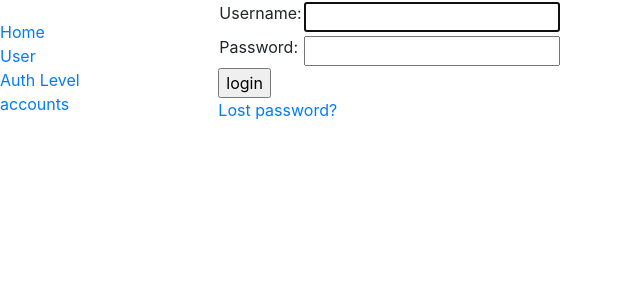
After one commit to fuddyduddy/Django_Password_Recorder, a Django app: page /accounts/login/ in a window 1280 px wide. The commit adds this page. Shown: the top 300 px of the page, without its empty margins (0-640 px from the left). Run offline with Django 3.2, Linux system fonts and the light colour scheme; some libraries are stand-ins or nearby versions.

Commit message:
commit 20210214

```diff
--- a/mydjango/urls.py
+++ b/mydjango/urls.py
@@ -37,3 +37,7 @@ urlpatterns += static(settings.STATIC_URL, document_root=settings.STATIC_ROOT)
 #     path('user/', ,name='user'),
 #     path('account/', ,name='account')
 # ]
+
+urlpatterns += [
+    path('accounts/', include('django.contrib.auth.urls')),
+]
--- a/password/models.py
+++ b/password/models.py
@@ -19,7 +19,7 @@ class User(models.Model):
         ordering = ['lastName', 'firstName']
 
     def get_absolute_url(self):
-        return reverse('user-list')#, args=[str(self.id)])
+        return reverse('user-detail', args=[str(self.id)])
 
     def __str__(self):
         return self.lastName + self.firstName
@@ -28,7 +28,7 @@ class AuthLevel(models.Model):
     auth        = models.CharField(max_length=100, help_text='Input Auth Level here. e.g: Admin, Peer, Acquaintance (max length = 50).')
 
     def get_absolute_url(self):
-        return reverse('auth-level-list')#, args=[str(self.id)])
+        return reverse('auth-level-detail', args=[str(self.id)])
 
     # To display auth instead of showing 'AuthLevel Object (1)'
     def __str__(self):
@@ -50,7 +50,7 @@ class Account(models.Model):
         pass
 
     def get_absolute_url(self):
-        return reverse('account-list')#, args=[str(self.id)])
+        return reverse('account-detail', args=[str(self.id)])
 
     def __str__(self):
         return self.accountName
--- a/password/templates/base.html
+++ b/password/templates/base.html
@@ -32,6 +32,23 @@
                         <!-- <p>This is block authorized.</p> -->
                     {% endif %}
                 {% endblock %}
+                {% block pagination %}
+                    {% if is_paginated %}
+                        <div class="pagination">
+                            <span class="page-links">
+                                {% if page_obj.has_previous %}
+                                    <a href="{{ request.path }}?page={{ page_obj.previous_page_number }}">previous</a>
+                                {% endif %}
+                                <span class="page-current">
+                                    Page {{ page_obj.number }} of {{ page_obj.paginator.num_pages }}.
+                                </span>
+                                {% if page_obj.has_next %}
+                                    <a href="{{ request.path }}?page={{ page_obj.next_page_number }}">next</a>
+                                {% endif %}
+                            </span>
+                        </div>
+                    {% endif %}
+                {% endblock %}
             </div>
         </div>
 
--- /dev/null
+++ b/password/templates/password/authlevel_detail.html
@@ -0,0 +1,6 @@
+{% extends "base.html" %}
+    {% block content %}
+        <h1>Auth Level:</h1>
+        <p>Level name = {{ authlevel.auth }}</p>
+
+    {% endblock %}
--- a/password/templates/password/user_list.html
+++ b/password/templates/password/user_list.html
@@ -2,13 +2,13 @@
     {% block content %}
         <h1>User List:</h1>
         {% if user_list %}
-        <ul>
+        <ol>
             {% for user in user_list %}
                 <li>
                     <a href="{{ user.get_absolute_url }}">{{ user.lastName }}</a> ({{ user.firstName }})
                 </li>
             {% endfor %}
-        </ul>
+        </ol>
         {% else %}
             <p>There is no user registered.</p>
         {% endif %}
--- a/password/urls.py
+++ b/password/urls.py
@@ -1,14 +1,27 @@
 from django.urls import path
 from . import views
 
-from password.views import UserListView, AuthLevelListView, AccountListView
+from password.views import (
+    UserListView,
+    AuthLevelListView,
+    AccountListView,
+    UserDetailView,
+    AuthLevelDetailView,
+    AccountDetailView
+)
 
 urlpatterns = [
     path('', views.index, name='index'),
 ]
 
 urlpatterns += [
-    path('user/', UserListView.as_view(), name='user-list'),
-    path('authlevel/', AuthLevelListView.as_view(), name='auth-level-list'),
-    path('account/', AccountListView.as_view(), name='account-list'),
+    path('user/', views.UserListView.as_view(), name='user-list'),
+    path('authlevel/', views.AuthLevelListView.as_view(), name='auth-level-list'),
+    path('account/', views.AccountListView.as_view(), name='account-list'),
 ]
+
+urlpatterns += [
+    path('user/<int:pk>', views.UserDetailView.as_view(), name='user-detail'),
+    path('authlevel/<int:pk>', views.AuthLevelDetailView.as_view(), name='auth-level-detail'),
+    path('account/<int:pk>', views.AccountDetailView.as_view(), name='account-detail'),
+]
--- /dev/null
+++ b/requirements.txt
@@ -0,0 +1 @@
+python-decouple==3.4
--- /dev/null
+++ b/templates/registration/logged_out.html
@@ -0,0 +1,5 @@
+{% extends 'base.html' %}
+{% block content %}
+    <p>Logged out!</p>
+    <a href="{% url 'login' %}">Click here to login again.</a>
+{% endblock %}
--- /dev/null
+++ b/templates/registration/login.html
@@ -0,0 +1,37 @@
+{% extends "base.html" %}
+
+{% block content %}
+    {% if form.errors %}
+        <p>Your username and password didn't match. Please try again.</p>
+    {% endif %}
+
+    {% if next %}
+        {% if user.is_authenticated %}
+            <p>Your account doesn't have access to this page. To proceed, please login with an account that has access.</p>
+        {% else %}
+            <p>Please login to see this page.</p>
+        {% endif %}
+    {% endif %}
+
+
+    <form method="post" action="{% url 'login' %}">{% csrf_token %}
+        <table>
+            <tr>
+                <td>{{ form.username.label_tag }}</td>
+                <td>{{ form.username }}</td>
+            </tr>
+            <tr>
+                <td>{{ form.password.label_tag }}</td>
+                <td>{{ form.password }}</td>
+            </tr>
+        </table>
+
+        <input type="submit" value="login" />
+        <input type="hidden" name="next" value="{{ next }}"/>
+    </form>
+
+    {# Test: this should a comment-like command in django templates #}
+    {# Assume you setup the password_reset view in your URLconf #}
+    <p><a href="{% url 'password_reset' %}">Lost password?</a></p>
+
+{% endblock %}
```
Also changed, not shown: mydjango/settings.py (+20 -6 lines), password/templates/password/account_detail.html (added, +13 -0 lines), password/templates/password/user_detail.html (added, +8 -0 lines), password/views.py (+21 -1 lines), README.md, password/static/css/styles.css (renamed from mydjango/static/css/style.css), 1 other file.
